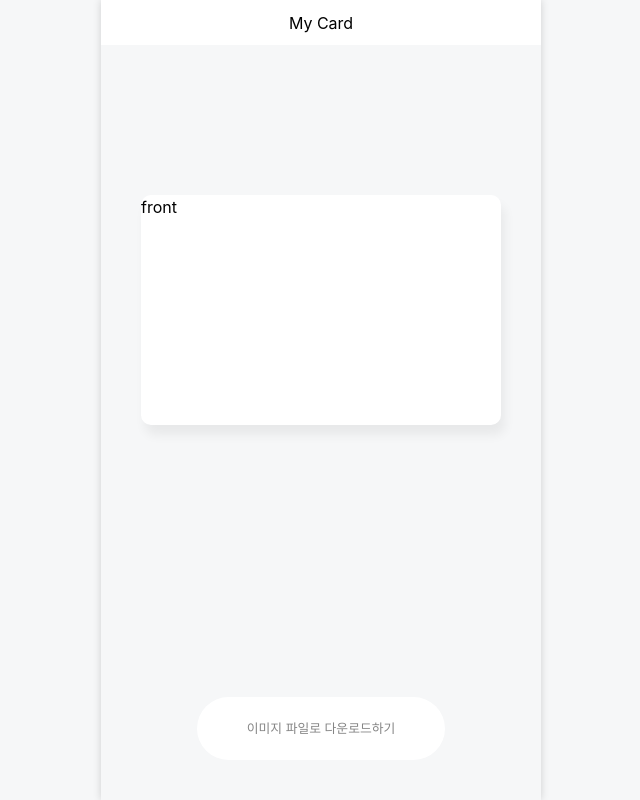
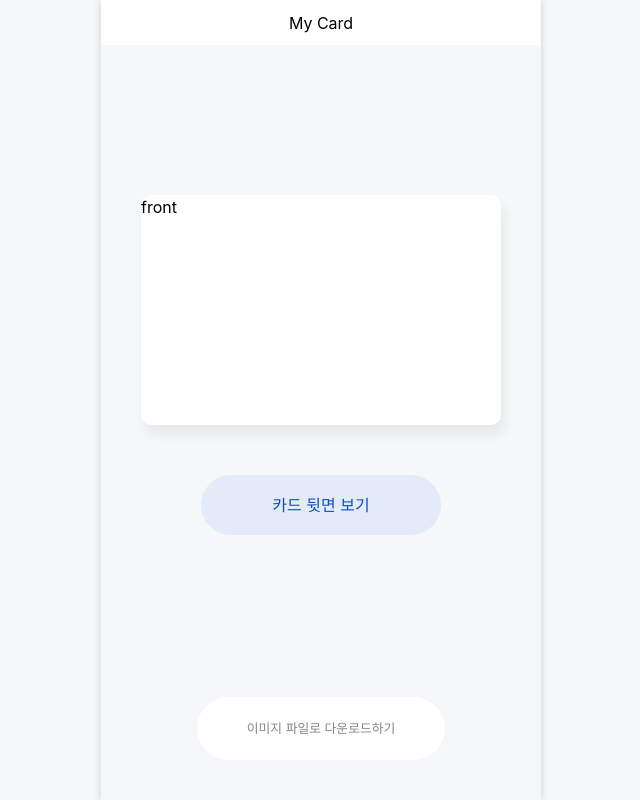
Before and after one commit to codyondev/codyon, a Next.js app: page /fashion-card/1 in a window 1280 px wide. Shown: the whole page, without its empty margins (319-959 px from the left). Built offline with nearby package versions, Linux system fonts and the light colour scheme.

Commit message:
feat: event 연결 및 버튼 추가

```diff
--- a/pages/fashion-card/[userId].tsx
+++ b/pages/fashion-card/[userId].tsx
@@ -1,17 +1,30 @@
 import FlipCard from '@components/fashoin-card/flip-card';
+import { classname } from '@lib/client';
 import { NextPage } from 'next';
 import React, { useState } from 'react';
 
 const FasionCardWithUser: NextPage = function () {
   const [rotate, setRotate] = useState<boolean>(false);
 
+  const onToggleRotate = () => setRotate((prev) => !prev);
+
   return (
     <>
       <header className="h-[45px] w-full flex justify-center items-center bg-white">
         <h1 className="text-center">My Card</h1>
       </header>
-      <main className="">
+      <main>
         <FlipCard rotate={rotate} layoutClassName="mt-[150px] mx-auto" />
+        <button
+          className={classname(
+            'block mx-auto mt-[50px] w-[240px] h-[60px] rounded-full text-[#0C4CC4] transition-all duration-300',
+            rotate ? 'bg-white border border-[#0C4CC3]' : 'bg-[#E4EBF8]',
+          )}
+          type="button"
+          onClick={onToggleRotate}
+        >
+          {rotate ? '카드 앞면 보기' : '카드 뒷면 보기'}
+        </button>
       </main>
       <footer className="fixed bottom-[40px] w-full flex justify-center items-center max-w-mobile">
         <button
```
